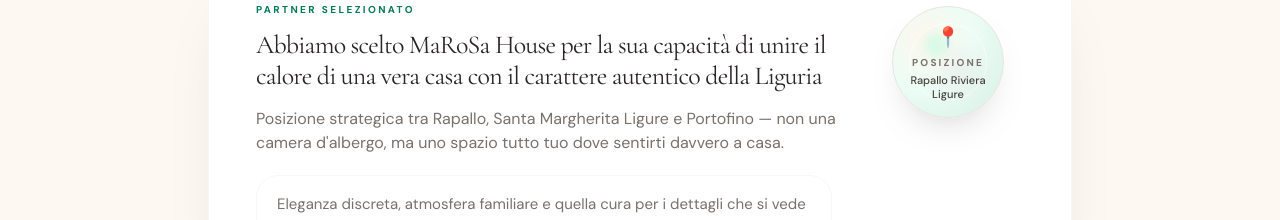
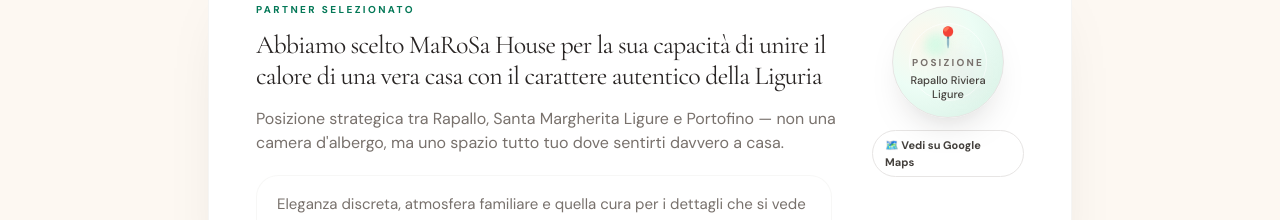
Before and after one commit to Manuell00/la-terrazza-web, a Next.js app: page /partner in a window 1280 px wide. Shown: the part 1660-1880 px from the top of the page. Built offline with nearby package versions, Linux system fonts and the light colour scheme; no server answers.

Commit message:
Add Google Maps links to partner location badges

```diff
--- a/src/components/PartnerPageClient.tsx
+++ b/src/components/PartnerPageClient.tsx
@@ -67,6 +67,7 @@ const content = {
         "Eleganza discreta, atmosfera familiare e quella cura per i dettagli che si vede e si sente. Un posto pensato per farti stare bene, dal primo all'ultimo minuto.",
       locationLabel: "Posizione",
       locationSub: "Rapallo Riviera Ligure",
+      locationHref: "https://www.google.com/maps/search/?api=1&query=Rapallo%2C%20Liguria",
       cta1: "Vai al sito",
       ctaWa: "Contatta via WhatsApp",
     },
@@ -81,6 +82,7 @@ const content = {
         "Perfetto per famiglie o coppie che vogliono vivere il territorio con ritmi propri, senza rinunciare al comfort. La struttura parla da sola.",
       locationLabel: "Posizione",
       locationSub: "San Bartolomeo al Mare",
+      locationHref: "https://www.google.com/maps/search/?api=1&query=San%20Bartolomeo%20al%20Mare%2C%20Liguria",
       cta1: "Scopri l'appartamento",
       cta2: "Guarda disponibilità",
       ctaPhone: "Chiama per informazioni",
@@ -113,6 +115,7 @@ const content = {
         "Understated elegance, a welcoming atmosphere, and attention to detail you can both see and feel. Designed to make you feel good from the first moment to the last.",
       locationLabel: "Location",
       locationSub: "Rapallo Ligurian Riviera",
+      locationHref: "https://www.google.com/maps/search/?api=1&query=Rapallo%2C%20Liguria",
       cta1: "Visit website",
       ctaWa: "Contact via WhatsApp",
     },
@@ -127,6 +130,7 @@ const content = {
         "Perfect for couples or families who want to experience the Ligurian coast at their own pace, without compromising on comfort. The space speaks for itself.",
       locationLabel: "Location",
       locationSub: "San Bartolomeo al Mare",
+      locationHref: "https://www.google.com/maps/search/?api=1&query=San%20Bartolomeo%20al%20Mare%2C%20Liguria",
       cta1: "Explore the property",
       cta2: "Check availability",
       ctaPhone: "Call for information",
@@ -178,6 +182,7 @@ interface PartnerSectionProps {
   descSecondary: string;
   locationLabel: string;
   locationSub: string;
+  locationHref: string;
   featuredImage: string;
   gridImages: string[];
   lightboxImages: string[];
@@ -202,6 +207,7 @@ function PartnerSection({
   descSecondary,
   locationLabel,
   locationSub,
+  locationHref,
   featuredImage,
   gridImages,
   lightboxImages,
@@ -280,6 +286,14 @@ function PartnerSection({
                     </span>
                   </div>
                 </div>
+                <a
+                  href={locationHref}
+                  target="_blank"
+                  rel="noopener noreferrer"
+                  className="mt-3 inline-flex items-center justify-center gap-1.5 rounded-full border border-stone-200 bg-white px-3 py-1.5 text-[11px] font-semibold text-stone-700 transition-all duration-300 hover:-translate-y-0.5 hover:border-emerald-300 hover:text-emerald-700"
+                >
+                  🗺️ {locationLabel === "Posizione" ? "Vedi su Google Maps" : "View on Google Maps"}
+                </a>
               </div>
             </div>
           </div>
@@ -406,6 +420,7 @@ export default function PartnerPageClient() {
         descSecondary={c.marosa.descSecondary}
         locationLabel={c.marosa.locationLabel}
         locationSub={c.marosa.locationSub}
+        locationHref={c.marosa.locationHref}
         featuredImage={marosaFeatured}
         gridImages={marosaGridImages}
         lightboxImages={marosaLightboxImages}
@@ -428,6 +443,7 @@ export default function PartnerPageClient() {
         descSecondary={c.sanBartolomeo.descSecondary}
         locationLabel={c.sanBartolomeo.locationLabel}
         locationSub={c.sanBartolomeo.locationSub}
+        locationHref={c.sanBartolomeo.locationHref}
         featuredImage={sanBartolomeoLogo}
         gridImages={sanBartolomeoImages}
         lightboxImages={sanBartolomeoImages}
```
